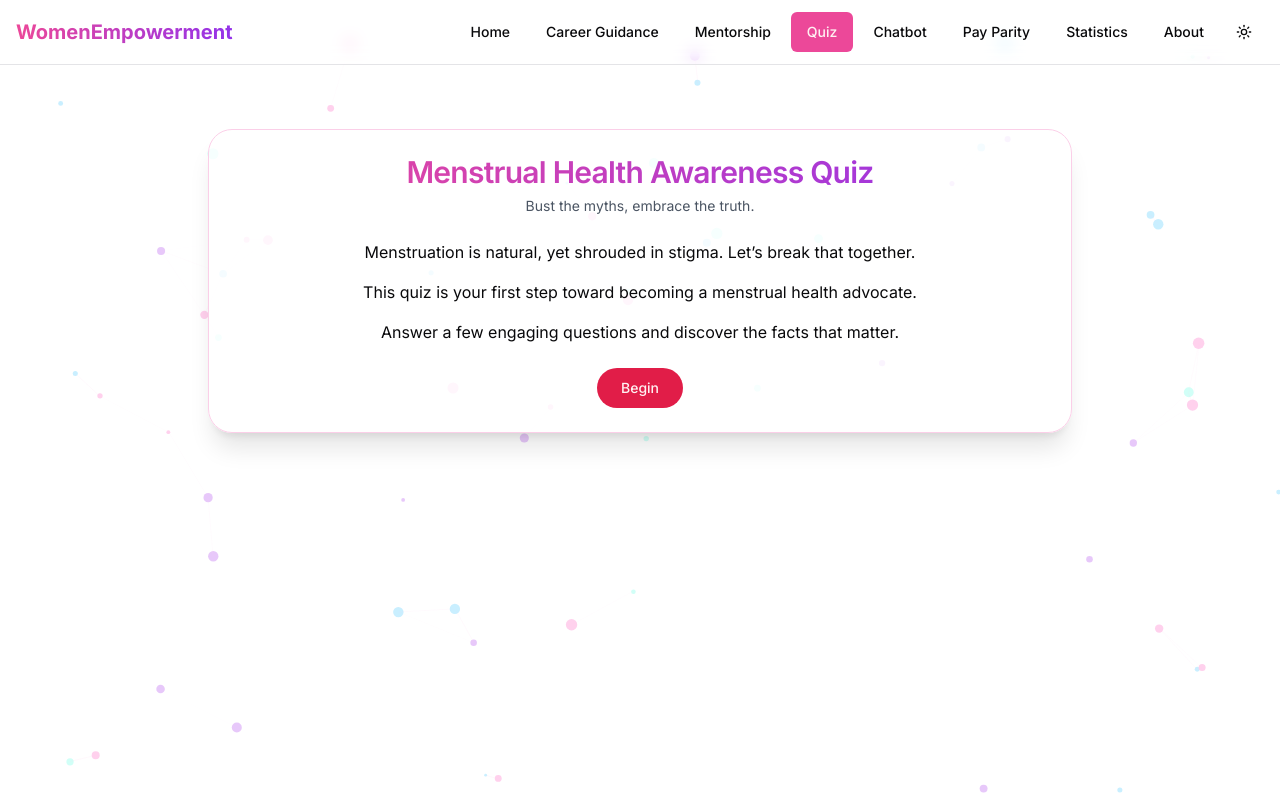
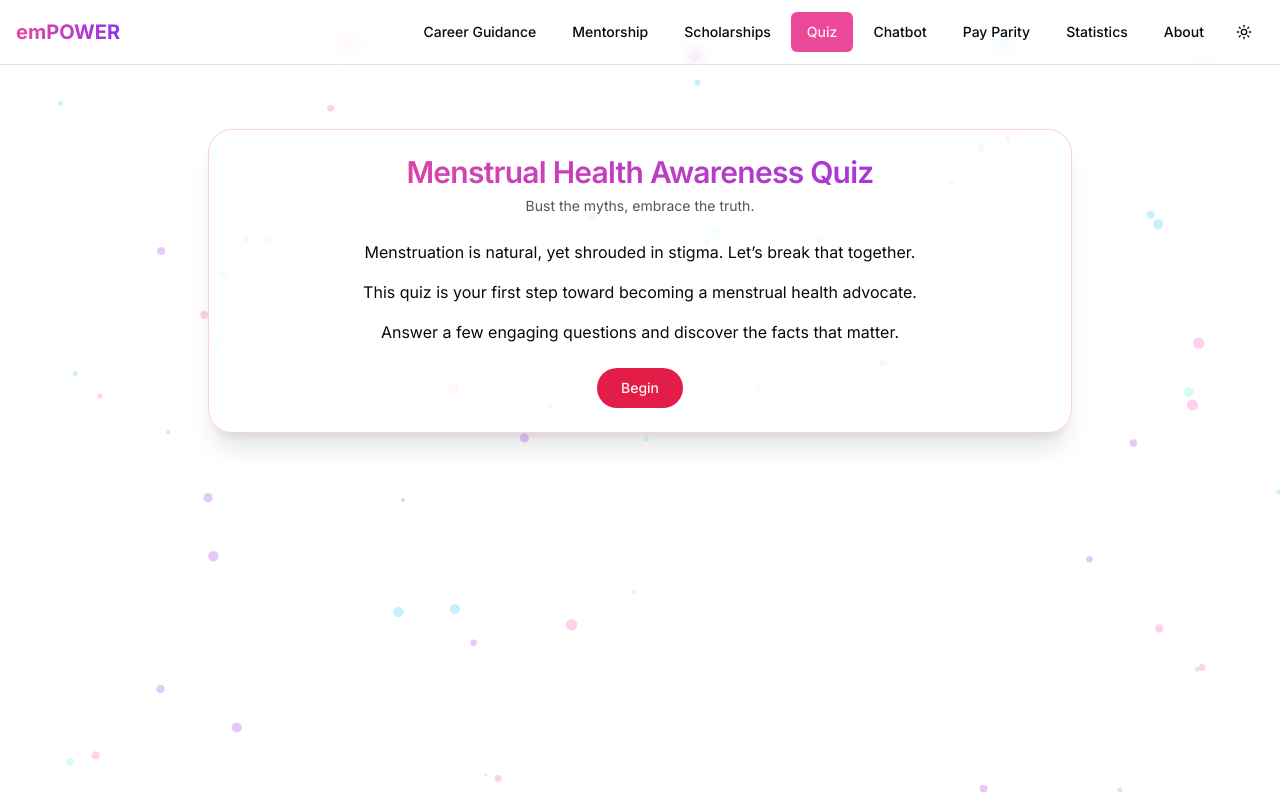
Before and after one commit to diyaanna06/Solution_Challenge, a Next.js app in the folder frontend/: page /quiz in a window 1280 px wide. Shown: the top 800 px of the page. Built offline with nearby package versions, Linux system fonts and the light colour scheme.

Commit message:
changed navbar

```diff
--- a/frontend/app/page.tsx
+++ b/frontend/app/page.tsx
@@ -273,7 +273,7 @@ export default function Home() {
             </div>
             <div className="relative">
               <h1 className="text-6xl md:text-7xl font-extrabold text-transparent bg-clip-text bg-gradient-to-r from-pink-500 via-purple-600 to-teal-500 leading-tight">
-                EMPOWER
+                emPOWER
               </h1>
               <div className="absolute -right-4 -top-4">
                 <Sparkles className="h-8 w-8 text-yellow-400" />
--- a/frontend/components/navbar.tsx
+++ b/frontend/components/navbar.tsx
@@ -12,9 +12,10 @@ export default function Navbar() {
   const pathname = usePathname()
 
   const routes = [
-    { name: "Home", path: "/" },
     { name: "Career Guidance", path: "/career-guidance" },
     { name: "Mentorship", path: "/mentorship" },
+        { name: "Scholarships", path: "/scholarships" },
+
     { name: "Quiz", path: "/quiz" },
     { name: "Chatbot", path: "/chatbot" },
     { name: "Pay Parity", path: "/pay-parity" },
@@ -28,7 +29,7 @@ export default function Navbar() {
         <div className="flex justify-between items-center">
           <Link href="/" className="flex items-center">
             <span className="text-xl font-bold bg-gradient-to-r from-pink-500 to-purple-600 text-transparent bg-clip-text">
-              WomenEmpowerment
+              emPOWER
             </span>
           </Link>
 
```
